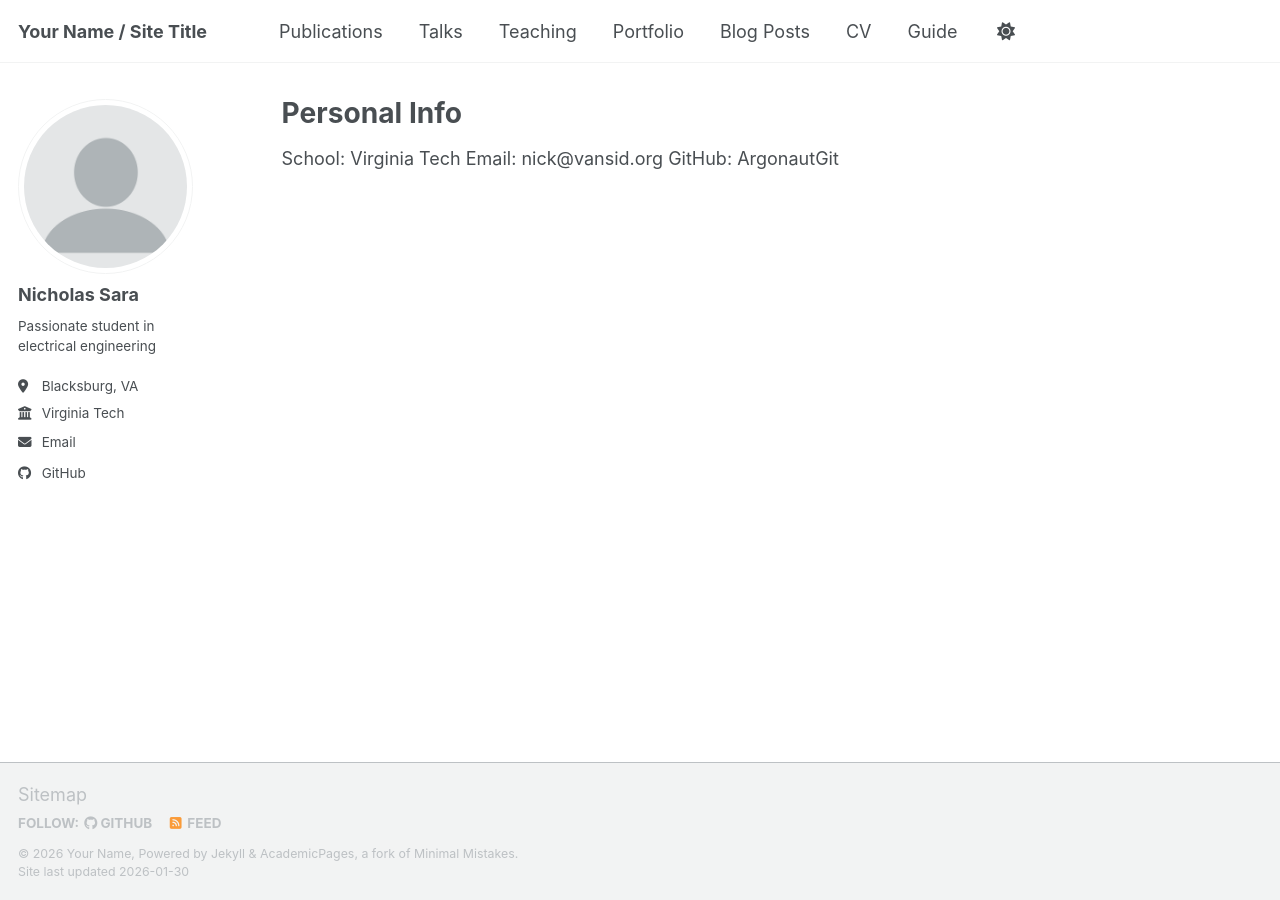
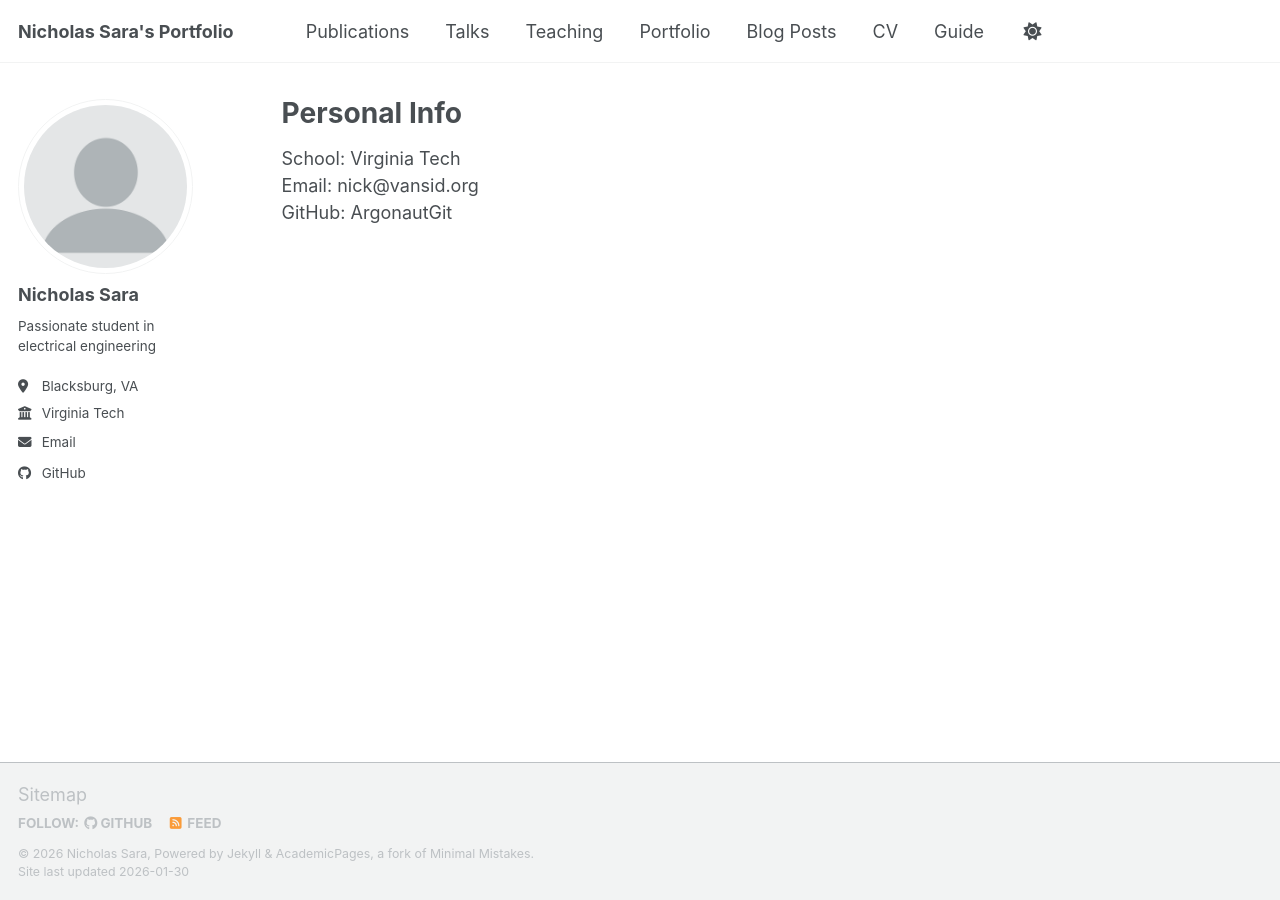
Before and after one commit to ArgonautGit/ArgonautGit.github.io, a Jekyll site: the page built from _pages/personal-info.md, in a window 1280 px wide. Built offline with Jekyll 4.4.1, drawn with Linux system fonts in a browser that asks for light colours; a script bundle is joined from its source files by our own code; library files that are not in the unit come from our copies.

Commit message:
Improved personal info page and some title decorations

```diff
--- a/_config.yml
+++ b/_config.yml
@@ -9,10 +9,10 @@
 # Basic Site Settings
 locale                   : "en-US"
 site_theme               : "default" # The available themes options are "default", "air", "sunrise", "mint", "dirt" and "contrast"
-title                    : "Your Name / Site Title"
+title                    : "Nicholas Sara's Portfolio"
 title_separator          : "-"
-name                     : &name "Your Name"
-description              : &description "Your Name's academic portfolio"   # Update this with a general description of your site, this is the default if not overridden by a page
+name                     : &name "Nicholas Sara"
+description              : &description "Nicholas Sara's academic portfolio"   # Update this with a general description of your site, this is the default if not overridden by a page
 url                      : https://academicpages.github.io # The base hostname & protocol for your site e.g. "https://[your GitHub username].github.io",
                                                            # or if you already have some other page hosted on Github then use "https://[your GitHub username].github.io/[Your Repo Name]"
 baseurl                  : "" # the subpath of your site, e.g. "/blog"
--- a/_pages/personal-info.md
+++ b/_pages/personal-info.md
@@ -4,6 +4,6 @@ title: "Personal Info"
 permalink: /personal-info/
 ---
 
-School: Virginia Tech
-Email: nick@vansid.org
+School: Virginia Tech \
+Email: nick@vansid.org \
 GitHub: ArgonautGit
```
